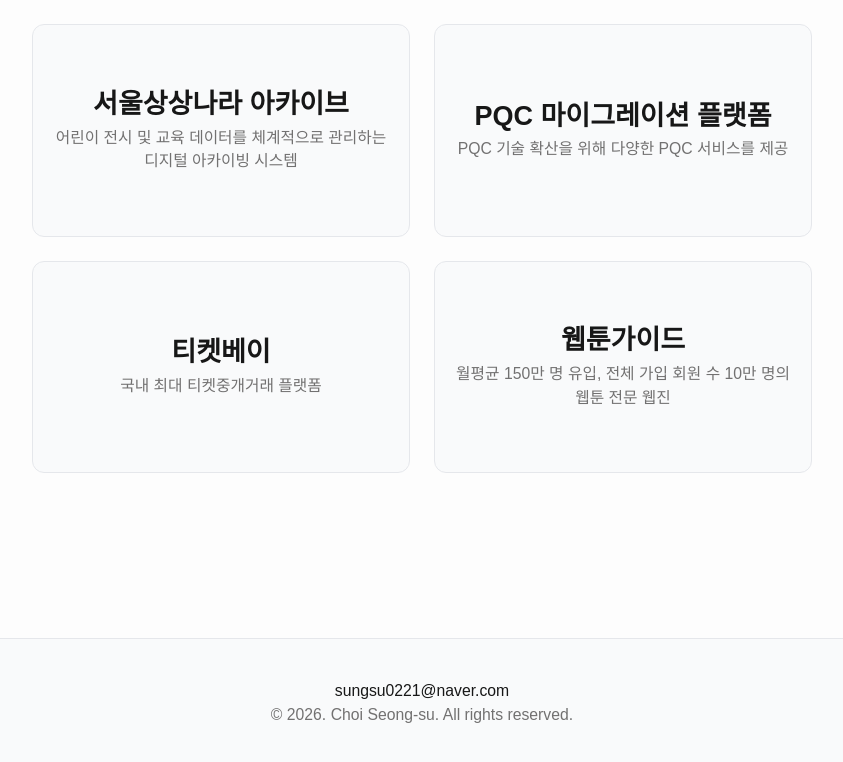
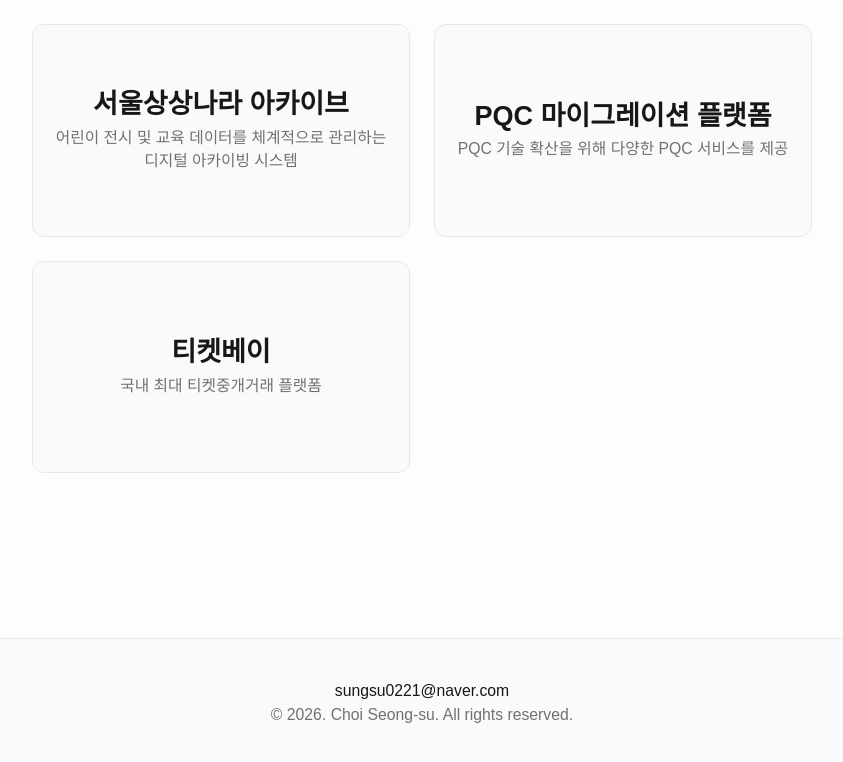
Before and after one commit to seongsu-git/portfolio, a Next.js app: page / in a window 1280 px wide. Shown: the part 4153-4915 px from the top of the page, without its empty margins (218-1061 px from the left). Built offline with nearby package versions, Linux system fonts and the light colour scheme; a web font is replaced by a local one.

Commit message:
웹툰가이드 주석

```diff
--- a/src/app/constant/projects.ts
+++ b/src/app/constant/projects.ts
@@ -48,12 +48,12 @@ const PROJECTS: Project[] = [
         thumbnail: "ticketbay.png",
         description: "국내 최대 티켓중개거래 플랫폼",
     },
-    {
-        href: "https://www.webtoonguide.com",
-        label: "웹툰가이드",
-        thumbnail: "",
-        description: "월평균 150만 명 유입, 전체 가입 회원 수 10만 명의 웹툰 전문 웹진",
-    },
+    // {
+    //     href: "https://www.webtoonguide.com",
+    //     label: "웹툰가이드",
+    //     thumbnail: "",
+    //     description: "월평균 150만 명 유입, 전체 가입 회원 수 10만 명의 웹툰 전문 웹진",
+    // },
 ];
 
 
```
